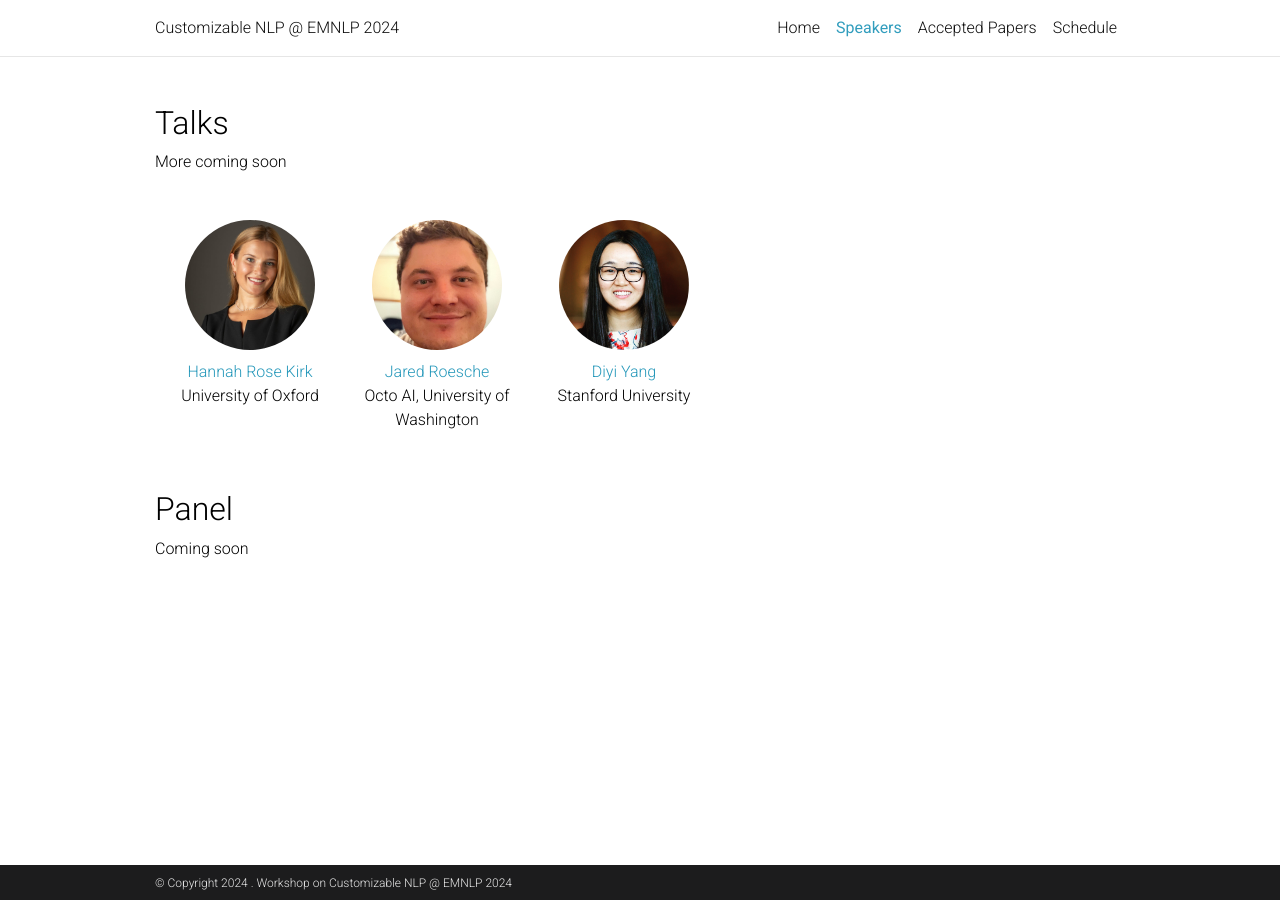
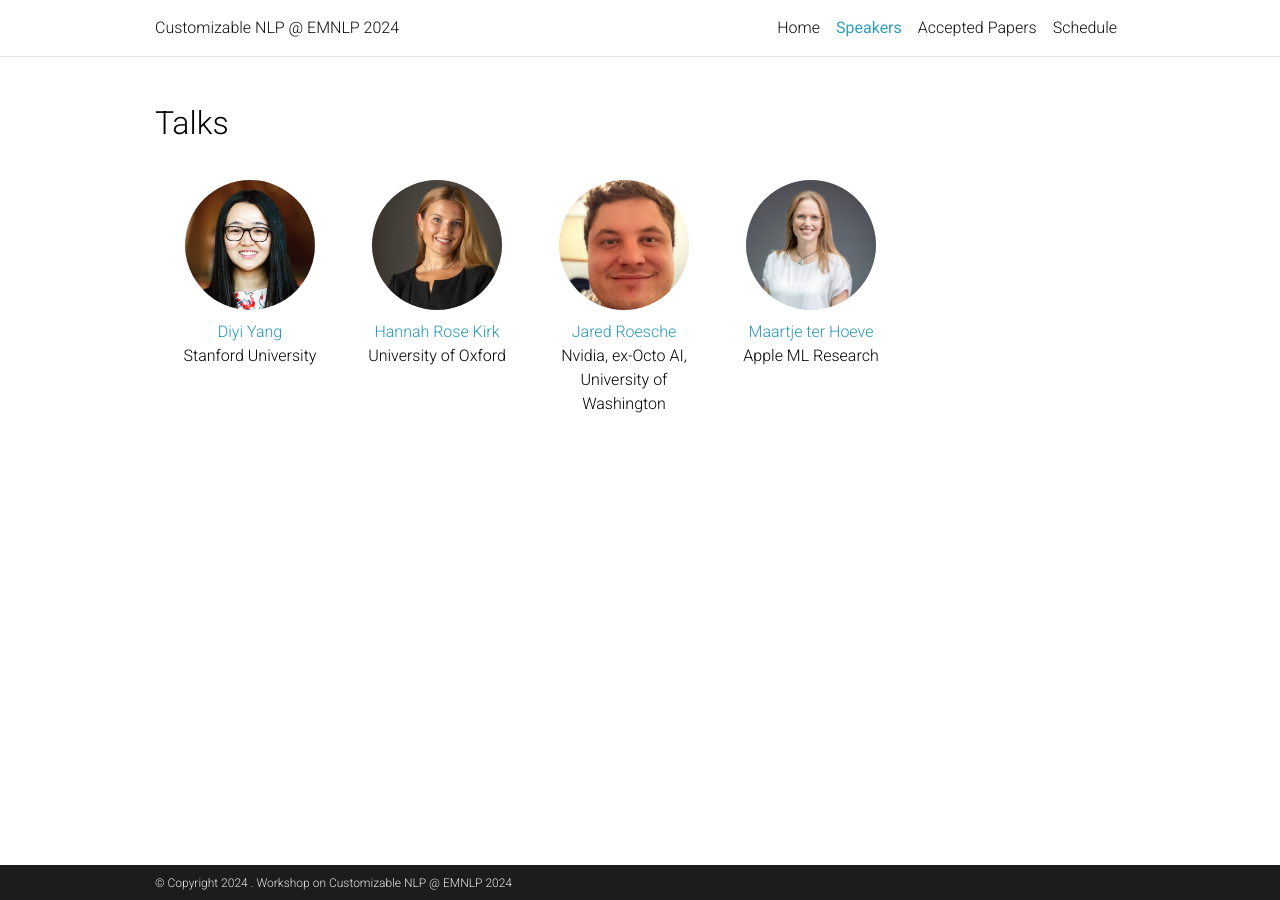
Before and after one commit to customnlp4u-24/customnlp4u-24.github.io, a Jekyll site: the page built from _pages/speakers.md, in a window 1280 px wide. Built offline with Jekyll 4.4.1, drawn with Linux system fonts in a browser that asks for light colours; comment, search, counter and statistics services are not loaded; a style sheet for code colours, icons or effects is not loaded.

Commit message:
added maartje

```diff
--- a/_pages/speakers.md
+++ b/_pages/speakers.md
@@ -7,10 +7,13 @@ nav_order: 2
 ---
 
 ## Talks
-
-More coming soon
 <html>
     <div class="team-container">
+        <div class="team-member">
+            <img src="/assets/img/speakers/diyi.jpg" alt="Diyi Yang">
+            <p><a href="https://cs.stanford.edu/~diyiy/">Diyi Yang</a>
+            <br>Stanford University</p>
+        </div>
         <div class="team-member">
             <img src="/assets/img/speakers/hannah.jpeg" alt="Hannah Rose Kirk">
             <p><a href="https://www.hannahrosekirk.com/">Hannah Rose Kirk</a>
@@ -19,12 +22,12 @@ More coming soon
         <div class="team-member">
             <img src="/assets/img/speakers/jared.jpg" alt="Jared Roesch">
             <p><a href="https://jroesch.github.io/">Jared Roesche</a>
-            <br>Octo AI, University of Washington</p>
+            <br>Nvidia, ex-Octo AI, University of Washington</p>
         </div>
         <div class="team-member">
-            <img src="/assets/img/speakers/diyi.jpg" alt="Diyi Yang">
-            <p><a href="https://cs.stanford.edu/~diyiy/">Diyi Yang</a>
-            <br>Stanford University</p>
+            <img src="/assets/img/speakers/maartje.jpg" alt="Maartje Ter Hoeve">
+            <p><a href="https://maartjeth.github.io">Maartje ter Hoeve</a>
+            <br>Apple ML Research</p>
         </div>
         <!-- <div class="team-member">
             <img src="/assets/img/speakers/x.jpg" alt="Mitchell">
@@ -34,9 +37,6 @@ More coming soon
     </div>
 </html>
 
-## Panel
-
-Coming soon
 <!-- <html>
     <div class="team-container">
         <div class="team-member">
```
Also changed, not shown: assets/img/speakers/maartje.jpg (added).
